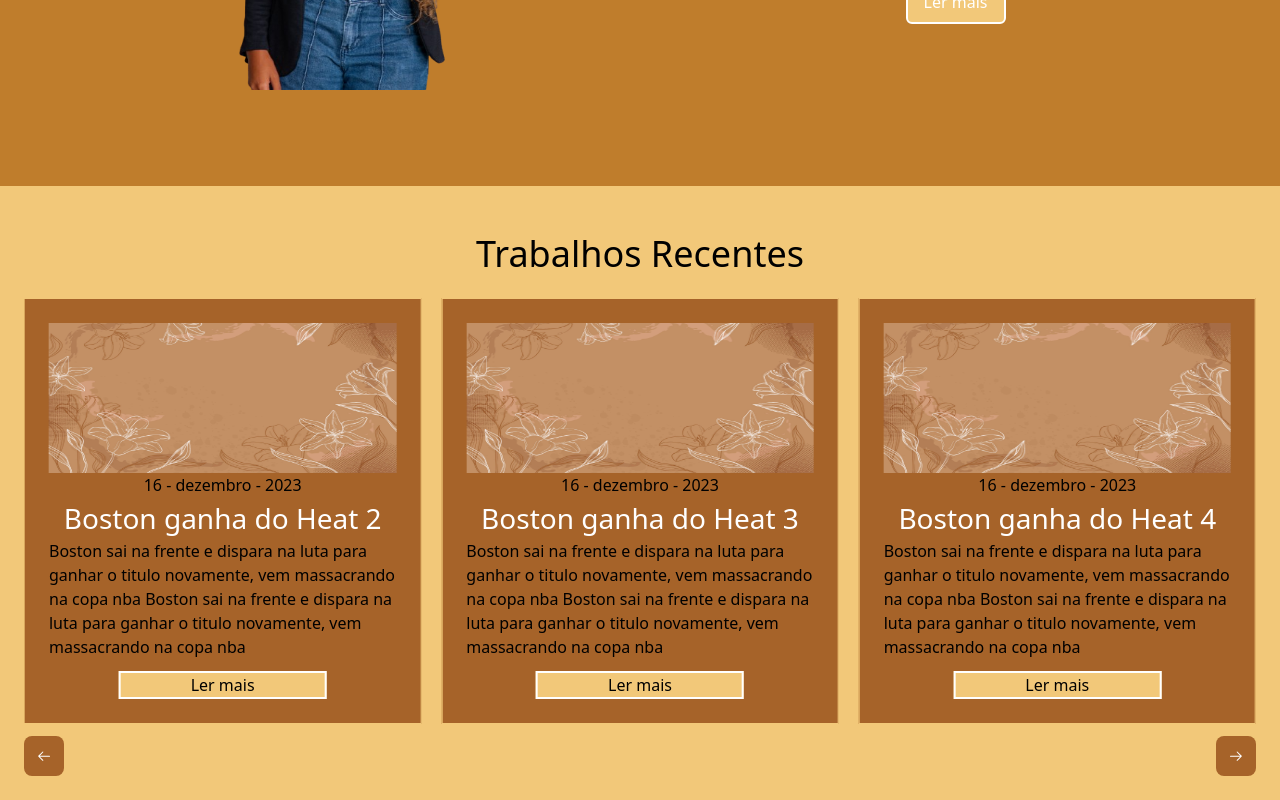
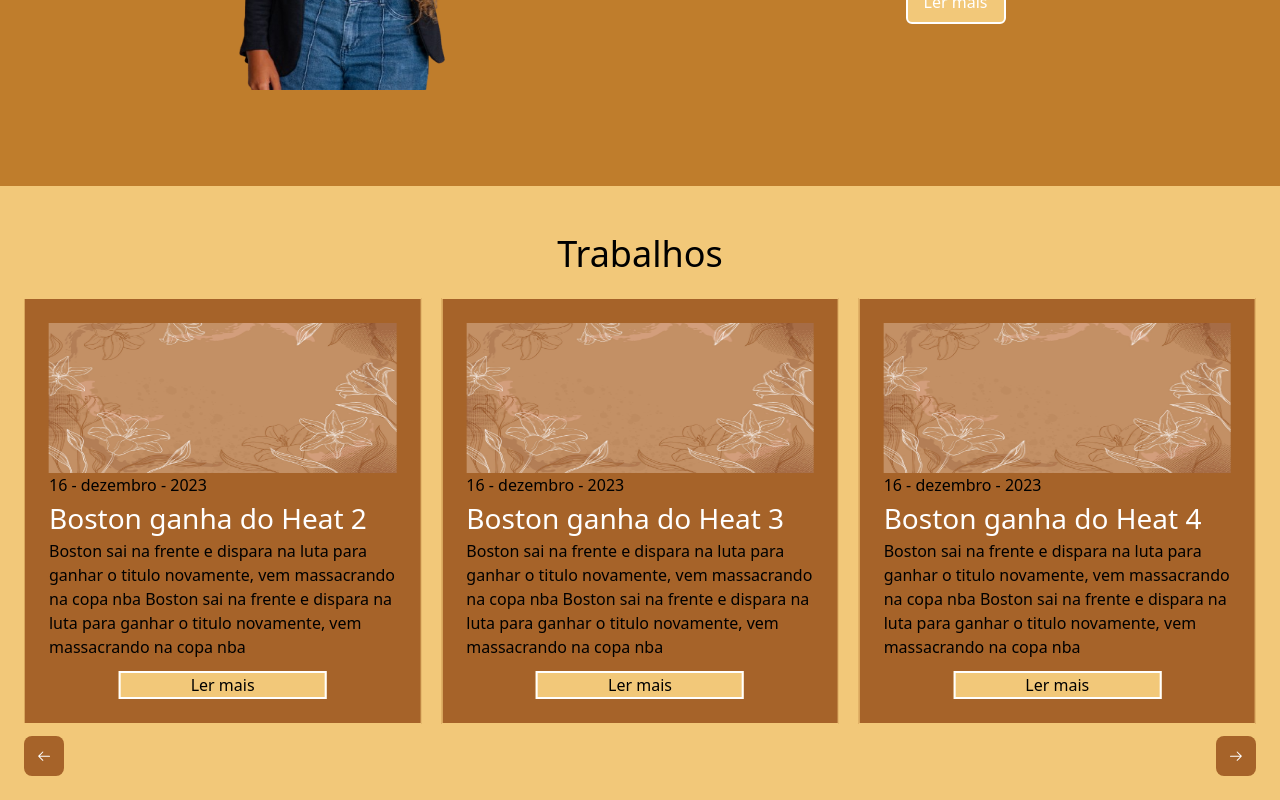
Before and after one commit to Antonio-Jr28/portifolio-isabelly-vitorino, a React (Create React App) app: page / in a window 1280 px wide. Shown: the part 852-1652 px from the top of the page. Built offline with nearby package versions, Linux system fonts and the light colour scheme.

Commit message:
ajustando textos do card

```diff
--- a/src/components/works/news-card-works.component.tsx
+++ b/src/components/works/news-card-works.component.tsx
@@ -14,15 +14,18 @@
   content,
 }) => {
   return (
-    <div className="flex flex-col items-center p-6 bg-[#A66329] border border-[#F2C879]">
+    <div className="p-6 bg-[#A66329] border border-[#F2C879]">
+      <div className="flex flex-col items-start">
         <img src={imageSrc} alt={title} className="w-[500px] h-[150px]" />
         <label>{label}</label>
         <h1 className="text-2xl text-white">{title}</h1>
         <p className="w-auto ">{content}</p>
-
+      </div>
+      <div className="flex flex-col items-center">
         <button className="w-52 border-2 mt-3 border-white bg-[#f2c879] hover:bg-[#bf7d2c] ">
           Ler mais
         </button>
       </div>
+    </div>
   );
 };
--- a/src/components/works/works-section.component.tsx
+++ b/src/components/works/works-section.component.tsx
@@ -12,7 +12,7 @@
   return (
     <>
       <div className="w-auto h-auto p-6 bg-[#f2c879]">
-        <h1 className="text-4xl text-center py-6">Trabalhos Recentes</h1>
+        <h1 className="text-4xl text-center py-6">Trabalhos</h1>
         <Swiper
           modules={[Navigation, Autoplay]}
           pagination={{ clickable: true }}
```
Lines whose indentation alone changed are shown as unchanged.
